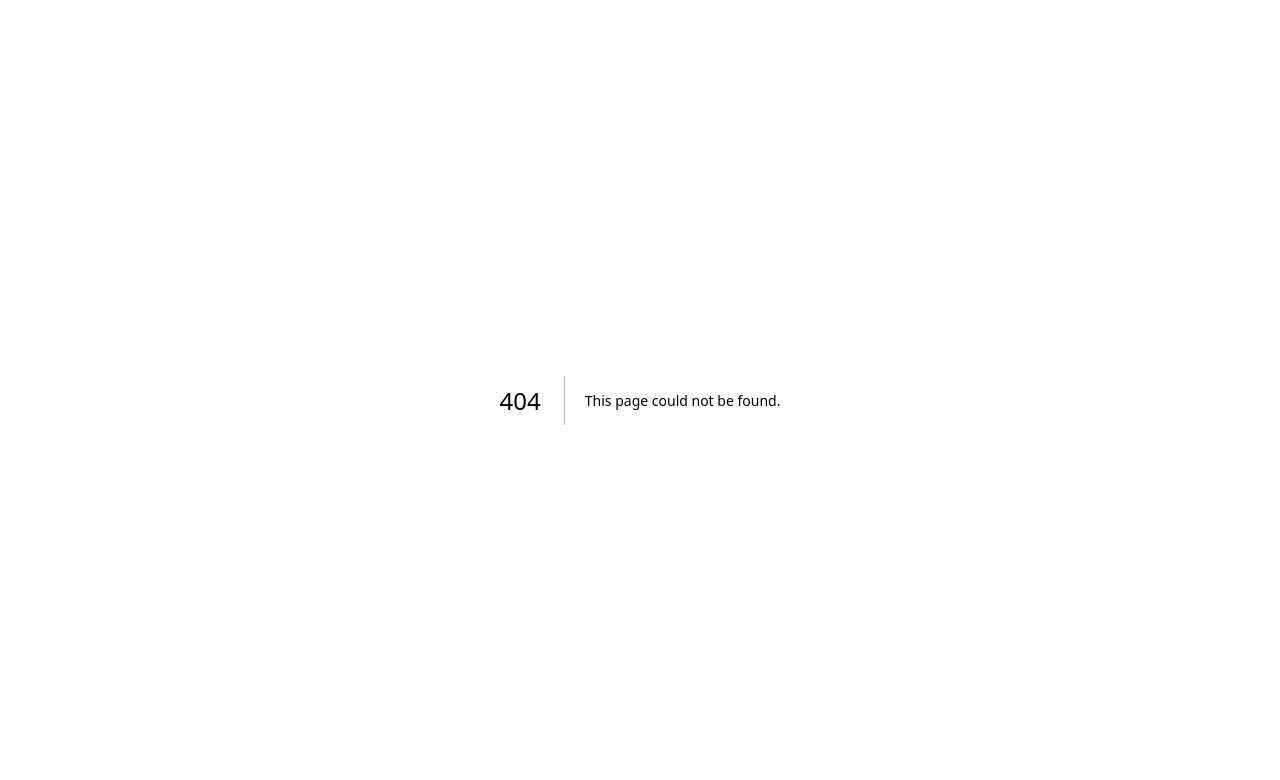
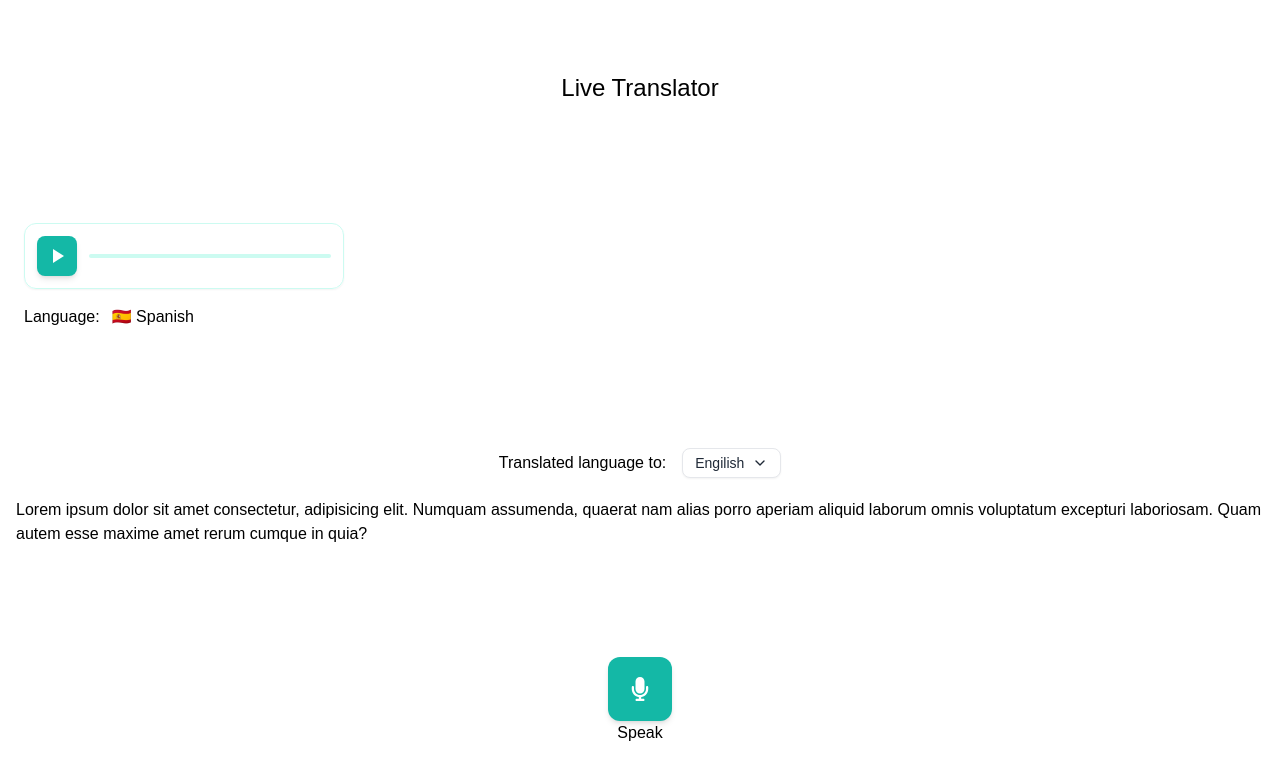
Before and after one commit to REDEFINE-AI/TRAVELBUDDY-HACKATLY, a Next.js app in the folder client/: page /translator/tool in a window 1280 px wide. Before the commit this address had no page. Shown: the top 780 px of the page. Built offline with nearby package versions, Linux system fonts and the light colour scheme; a web font is replaced by a local one.

Commit message:
translation tool basic ui made

```diff
--- /dev/null
+++ b/client/app/translator/tool/page.tsx
@@ -0,0 +1,152 @@
+"use client";
+
+import { motion } from "framer-motion";
+import { useState } from "react";
+import { FaKeyboard, FaMicrophone } from "react-icons/fa6";
+import { MdPause, MdPlayArrow } from "react-icons/md";
+
+interface AudioPlayerProps {
+  isPlaying: boolean;
+  onToggle: () => void;
+}
+
+const AudioPlayer: React.FC<AudioPlayerProps> = ({ isPlaying, onToggle }) => {
+  return (
+    <motion.div
+      whileHover={{ scale: 1.02 }}
+      className="bg-white/90 backdrop-blur-sm rounded-xl p-3 flex items-center gap-3 shadow-sm border border-teal-100 w-full max-w-xs"
+    >
+      <motion.button
+        whileTap={{ scale: 0.95 }}
+        onClick={onToggle}
+        className="h-10 w-10 rounded-lg bg-teal-500 flex items-center justify-center text-white shadow-md"
+      >
+        {isPlaying ? <MdPause size={24} /> : <MdPlayArrow size={24} />}
+      </motion.button>
+      <div className="flex-1">
+        <div className="h-1 bg-teal-100 rounded-full overflow-hidden">
+          <motion.div
+            initial={{ width: "0%" }}
+            animate={isPlaying ? { width: "100%" } : { width: "0%" }}
+            transition={{ duration: 30, ease: "linear" }}
+            className="h-full bg-teal-500"
+          />
+        </div>
+      </div>
+    </motion.div>
+  );
+};
+
+export default function Page() {
+  const [isPlaying, setIsPlaying] = useState(false);
+  return (
+    <section className="w-full h-screen bg-white px-4 pt-4 grid place-items-center text-black">
+      <h1 className="text-2xl">Live Translator</h1>
+
+      <div
+        id="audio_player"
+        className="w-full flex gap-4 flex-col  rounded-md p-2  items-start justify-between"
+      >
+        <AudioPlayer
+          isPlaying={isPlaying}
+          onToggle={() => console.log("playing")}
+        />
+
+        <div className="flex items-center gap-3">
+          <p>Language:</p>
+          <span>🇪🇸 Spanish</span>
+        </div>
+      </div>
+
+      <div className="flex flex-col gap-5">
+        <div className="flex items-center justify-center gap-4">
+          <h3>Translated language to:</h3>
+          <div className="hs-dropdown relative inline-flex">
+            <button
+              id="hs-dropdown-transform-style"
+              type="button"
+              className="hs-dropdown-toggle py-1 px-3 inline-flex items-center gap-x-2 text-sm font-medium rounded-lg border border-gray-200 bg-white text-gray-800 shadow-sm hover:bg-gray-50 focus:outline-none focus:bg-gray-50 disabled:opacity-50 disabled:pointer-events-none dark:bg-neutral-800 dark:border-neutral-700 dark:text-white dark:hover:bg-neutral-700 dark:focus:bg-neutral-700"
+              aria-haspopup="menu"
+              aria-expanded="false"
+              aria-label="Dropdown"
+            >
+              Engilish
+              <svg
+                className="hs-dropdown-open:rotate-180 size-4"
+                xmlns="http://www.w3.org/2000/svg"
+                width="24"
+                height="24"
+                viewBox="0 0 24 24"
+                fill="none"
+                stroke="currentColor"
+                strokeWidth="2"
+                strokeLinecap="round"
+                strokeLinejoin="round"
+              >
+                <path d="m6 9 6 6 6-6" />
+              </svg>
+            </button>
+
+            <div
+              className="hs-dropdown-menu transition-[opacity,margin] duration hs-dropdown-open:opacity-100 opacity-0 hidden z-10"
+              role="menu"
+              aria-orientation="vertical"
+              aria-labelledby="hs-dropdown-transform-style"
+            >
+              <div
+                className="hs-dropdown-open:ease-in hs-dropdown-open:opacity-100 hs-dropdown-open:scale-100 transition ease-out opacity-0 scale-95 duration-200 mt-2 origin-top-left min-w-60 bg-white shadow-md rounded-lg dark:bg-neutral-800 dark:border dark:border-neutral-700 dark:divide-neutral-700"
+                data-hs-transition
+              >
+                <div className="p-1 space-y-0.5">
+                  <a
+                    className="flex items-center gap-x-3.5 py-2 px-3 rounded-lg text-sm text-gray-800 hover:bg-gray-100 focus:outline-none focus:bg-gray-100 dark:text-neutral-400 dark:hover:bg-neutral-700 dark:hover:text-neutral-300 dark:focus:bg-neutral-700"
+                    href="#"
+                  >
+                    French
+                  </a>
+                  <a
+                    className="flex items-center gap-x-3.5 py-2 px-3 rounded-lg text-sm text-gray-800 hover:bg-gray-100 focus:outline-none focus:bg-gray-100 dark:text-neutral-400 dark:hover:bg-neutral-700 dark:hover:text-neutral-300 dark:focus:bg-neutral-700"
+                    href="#"
+                  >
+                    German
+                  </a>
+                  <a
+                    className="flex items-center gap-x-3.5 py-2 px-3 rounded-lg text-sm text-gray-800 hover:bg-gray-100 focus:outline-none focus:bg-gray-100 dark:text-neutral-400 dark:hover:bg-neutral-700 dark:hover:text-neutral-300 dark:focus:bg-neutral-700"
+                    href="#"
+                  >
+                    Hindi
+                  </a>
+                  <a
+                    className="flex items-center gap-x-3.5 py-2 px-3 rounded-lg text-sm text-gray-800 hover:bg-gray-100 focus:outline-none focus:bg-gray-100 dark:text-neutral-400 dark:hover:bg-neutral-700 dark:hover:text-neutral-300 dark:focus:bg-neutral-700"
+                    href="#"
+                  >
+                    Malayalam
+                  </a>
+                </div>
+              </div>
+            </div>
+          </div>
+        </div>
+
+        <div id="translated_language">
+          <p>
+            Lorem ipsum dolor sit amet consectetur, adipisicing elit. Numquam
+            assumenda, quaerat nam alias porro aperiam aliquid laborum omnis
+            voluptatum excepturi laboriosam. Quam autem esse maxime amet rerum
+            cumque in quia?
+          </p>
+        </div>
+      </div>
+
+      <div>
+        <button
+          type="button"
+          className="h-16 w-16 rounded-xl bg-teal-500 flex items-center justify-center text-white shadow-md"
+        >
+          <FaMicrophone size={24} />
+        </button>
+        <p className="text-center">Speak</p>
+      </div>
+    </section>
+  );
+}
```
